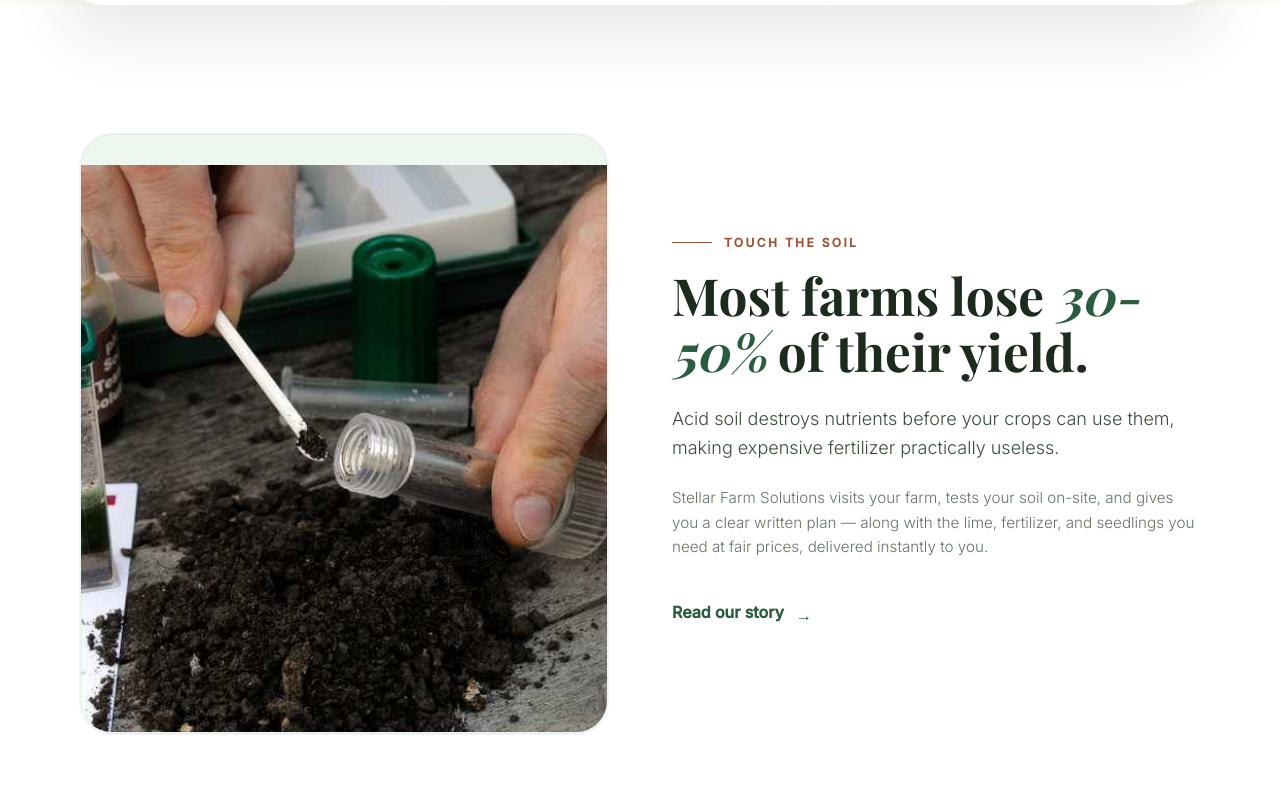
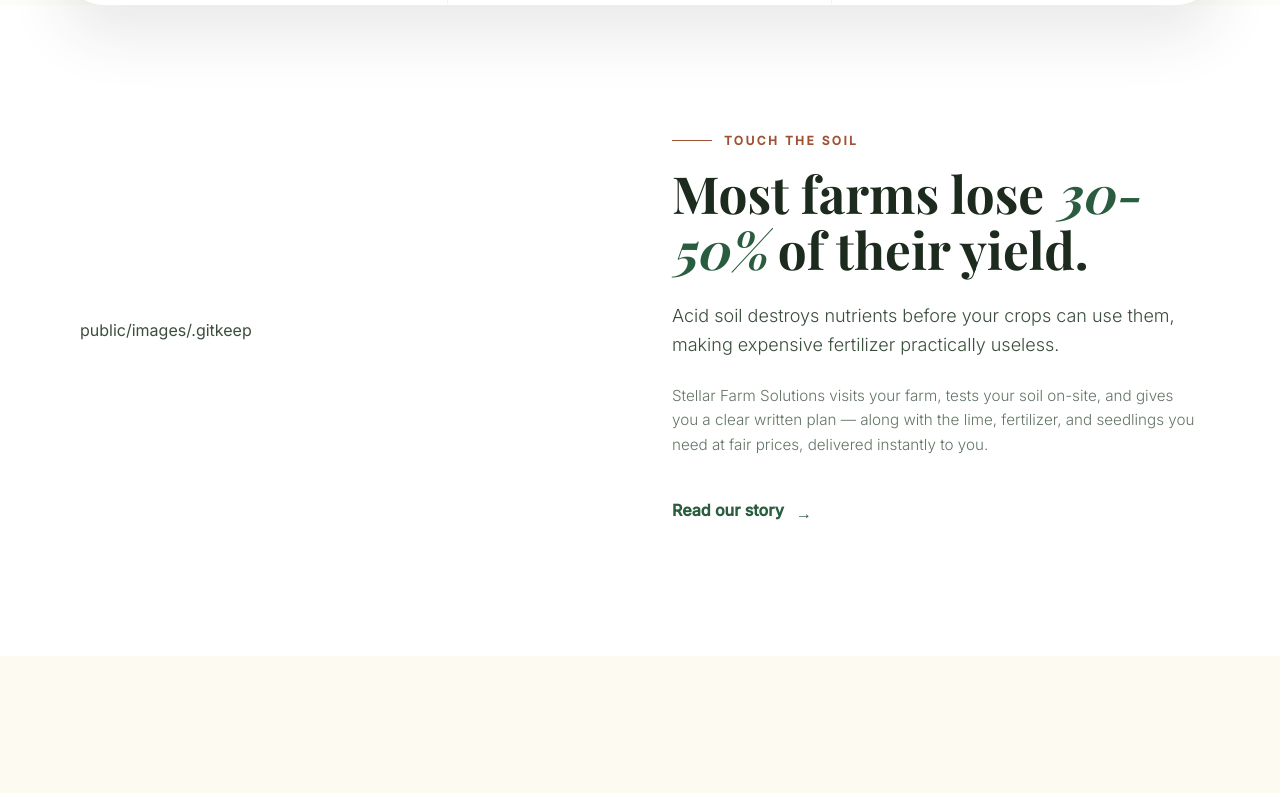
Before and after one commit to Andersonsammy/stellarfarmsollutions, a React (Vite) app: page / in a window 1280 px wide. Shown: the part 943-1736 px from the top of the page. Built offline with nearby package versions, Linux system fonts and the light colour scheme; a web font is replaced by a local one.

Commit message:
Update Home.tsx

```diff
--- a/src/pages/Home.tsx
+++ b/src/pages/Home.tsx
@@ -84,11 +84,7 @@
         <div className="max-w-[1200px] mx-auto px-6 md:px-10">
           <div className="grid grid-cols-1 lg:grid-cols-2 gap-16 items-center">
             <Reveal w-full>
-              <PremiumImage
-                  src="/images/siol_testing.jpg.jpeg"
-                  alt="Rich soil and farming landscape in Kisii"
-                  className="w-full h-[600px] shadow-2xl rounded-[2.5rem]"
-              />
+             public/images/.gitkeep
             </Reveal>
 
             <Reveal delay={0.2}>
```
